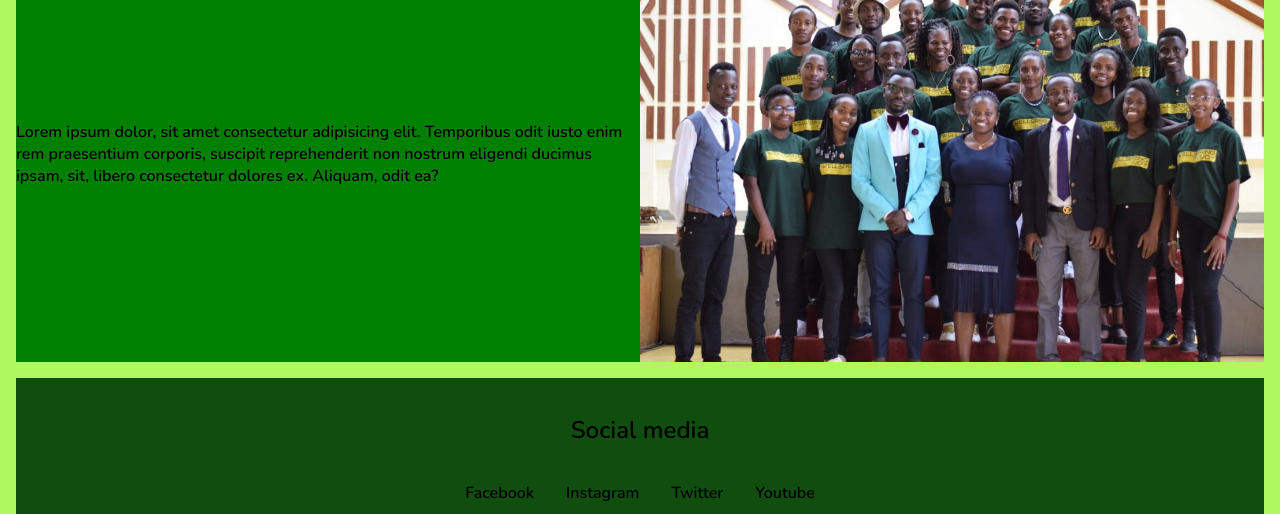
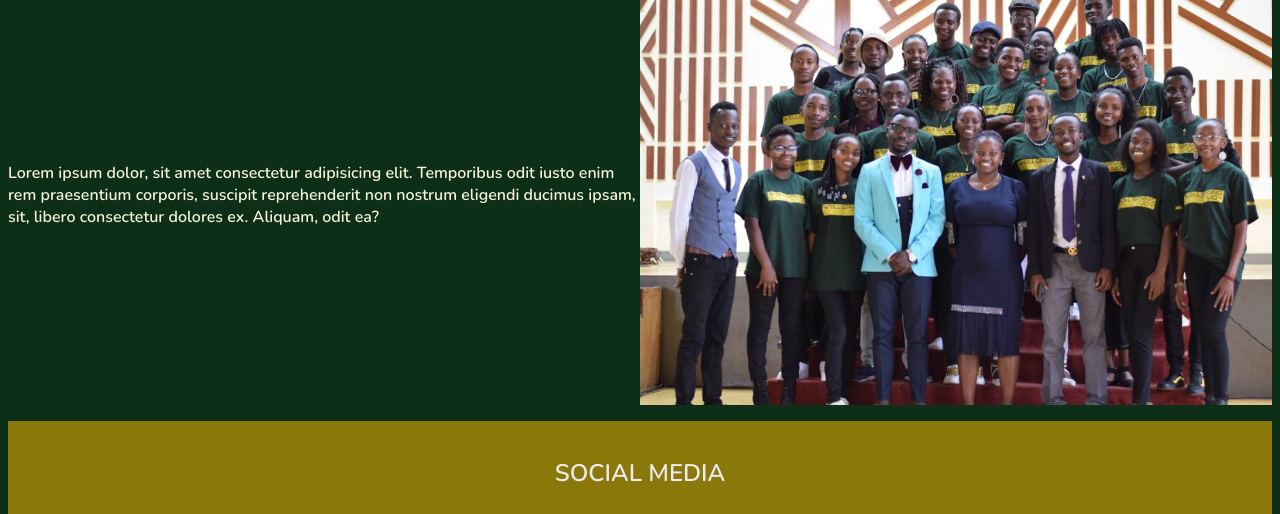
Before and after one commit to lewmas9152/welfare, a plain HTML site: page index.html in a window 1280 px wide. Shown: the part 1462-1976 px from the top of the page. Drawn offline with nearby package versions, Linux system fonts and the light colour scheme.

Commit message:
changed styling:background

```diff
--- a/index.html
+++ b/index.html
@@ -8,7 +8,7 @@
   </head>
 
   <body>
-    <img src="./images/logo.svg.png" alt="logo" />
+    <img src="./images/logo.svg.png" alt="logo" class="logo" />
     <nav class="list">
       <button>Home</button>
       <button>Welfare</button>
--- a/style.css
+++ b/style.css
@@ -1,16 +1,23 @@
 @import url('https://fonts.googleapis.com/css2?family=Nunito:wght@600&display=swap');
 
 body {
-    background-color: rgb(176, 248, 95);
+    background-color: rgb(13, 46, 23);
     background-repeat: no-repeat;
     background-size: cover;
     /* min-height: 100vh; */
     min-height: 100%;
-    margin: 1rem;
+    /* margin: 1rem; */
     font-family: 'Nunito', sans-serif;
-    color: white;
+    color: goldenrod;
 
 }
+
+.logo {
+    width: 150px;
+    height: 150px;
+}
+
+
 .list {
     display: flex;
     flex-direction: row;
@@ -37,16 +44,16 @@ button:hover {
     background-color: rgb(8, 163, 8);
     color: white;
     transform: scale(1.1);
+    border: 1px solid gold;
 }
 
 
 .grid {
     display: grid;
     grid-template-columns: repeat(2,1fr);
-    background-color: green;
     justify-content: center;
     align-items: center;
-    color: black;
+    color: beige;
 
 }
 
@@ -59,10 +66,12 @@ button:hover {
 }
 
 footer {
-    background-color: rgb(16, 78, 16);
-    color: black;
+    background-color: rgb(139, 120, 11);
+    color: rgb(235, 235, 235);
     padding: 1rem;
     margin-top: 1rem;
+    text-transform: uppercase;
+
 }
 
 footer h2 {
```
Also changed, not shown: images/logo.svg.png.
